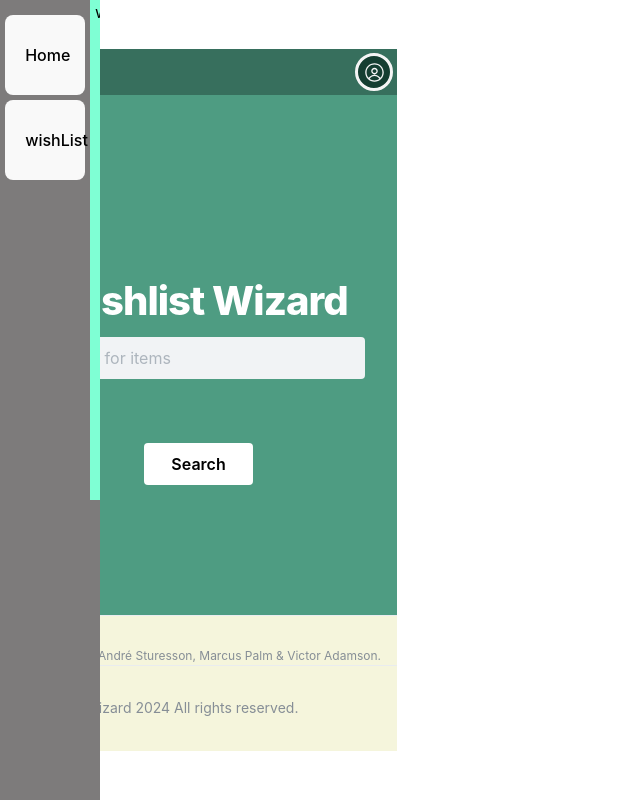
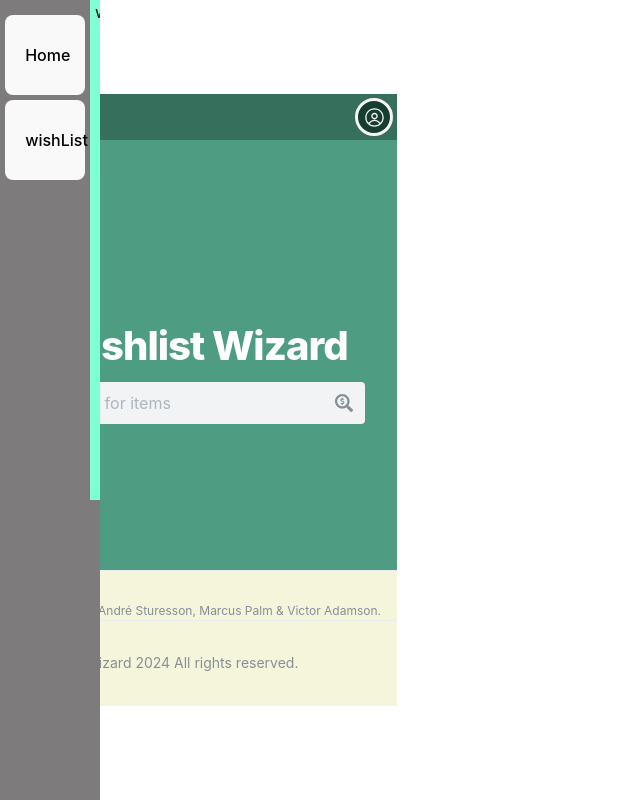
Before and after one commit to andreSturesson/PriceRunner-Project, a React (Vite) app in the folder frontend/: page / in a window 1280 px wide. Shown: the whole page, without its empty margins (0-640 px from the left). Built offline with nearby package versions, Linux system fonts and the light colour scheme.

Commit message:
Added front end support for searching for products

```diff
--- a/frontend/package.json
+++ b/frontend/package.json
@@ -18,6 +18,7 @@
     "jotai": "^2.7.1",
     "react": "^18.2.0",
     "react-dom": "^18.2.0",
+    "react-icons": "^5.0.1",
     "react-router-dom": "^6.22.3"
   },
   "devDependencies": {
--- a/frontend/src/Components/Login/LoginModel.jsx
+++ b/frontend/src/Components/Login/LoginModel.jsx
@@ -101,7 +101,7 @@ function LoginModel({ close }) {
               </Button>
             </Group>
           </form>
-          Don&apos;t have an account?
+          Don&apos;t have an account? &ensp;
           <Button size="xs" onClick={changeRegisteredStatus}>
             Sign Up
           </Button>
@@ -153,7 +153,7 @@ function LoginModel({ close }) {
               </Button>
             </Group>
           </form>
-          Already have an account?
+          Already have an account?&ensp;
           <Button size="xs" onClick={changeRegisteredStatus}>
             Log In
           </Button>
--- a/frontend/src/Components/Products/SearchBox.jsx
+++ b/frontend/src/Components/Products/SearchBox.jsx
@@ -1,10 +1,50 @@
-import { Container, Space, TextInput } from "@mantine/core";
+import { Container, Space, TextInput, rem } from "@mantine/core";
+import { FaSearchDollar } from "react-icons/fa";
+import { useParametersAtom, useProductsAtom } from "../../State/products.state";
+import { useForm } from "@mantine/form";
+import { useNavigate } from "react-router-dom";
 
 function SearchBox() {
+  const [parameters, setParameters] = useParametersAtom();
+  const [products, setProducts] = useProductsAtom();
+
+  const navigate = useNavigate();
+
+  const searchForm = useForm({
+    initialValues: {
+      search_query: "",
+      category: "",
+      page: 1,
+      limit: 10,
+    },
+    validate: {
+      search_query: (value) =>
+        value.length < 3 ? "Search must have at least 3 letters" : null,
+    },
+  });
+
+  const handleSubmit = (event) => {
+    event.preventDefault();
+    searchForm.validate();
+    console.log("searching...", searchForm.values.search_query);
+    setParameters(searchForm.values);
+    searchForm.values = null;
+    navigate("/products");
+  };
+
   return (
     <Container>
-      <form>
-        <TextInput variant="filled" size="md" placeholder="Search for items" />
+      <form onSubmit={handleSubmit}>
+        <TextInput
+          variant="filled"
+          size="md"
+          placeholder="Search for items"
+          rightSection={
+            <FaSearchDollar style={{ width: rem(18), height: rem(18) }} />
+          }
+          value={searchForm.values.search_query}
+          {...searchForm.getInputProps("search_query")}
+        />
       </form>
       <Space h="md" />
     </Container>
--- a/frontend/src/Helpers/APIManager.js
+++ b/frontend/src/Helpers/APIManager.js
@@ -149,7 +149,8 @@ function getErrorMessage(error) {
           console.error("Refresh token failed:", error);
           return {
             status: "UNAUTHORIZED_REFRESH_FAILED",
-            message: "Unable to refresh your access token. Please log in again.",
+            message:
+              "Unable to refresh your access token. Please log in again.",
           };
         } else {
           console.error("Missing refresh token");
--- a/frontend/src/Pages/MainPage.jsx
+++ b/frontend/src/Pages/MainPage.jsx
@@ -12,11 +12,6 @@ function MainPage() {
           <Container size={640}>
             <SearchBox />
           </Container>
-          <div className={classes.controls}>
-            <Button className={classes.control} variant="white" size="lg">
-              Search
-            </Button>
-          </div>
         </div>
       </div>
     </>
--- a/frontend/src/State/products.state.js
+++ b/frontend/src/State/products.state.js
@@ -4,7 +4,7 @@ export const productsAtom = atom([]);
 export const categoriesAtom = atom([]);
 export const parametersAtom = atom({
   search_query: "",
-  category: "",
+  categoryId: 0,
   page: 1,
   limit: 10,
 });
```
Also changed, not shown: 1 other file (tests, documents, lock files or other folders).
